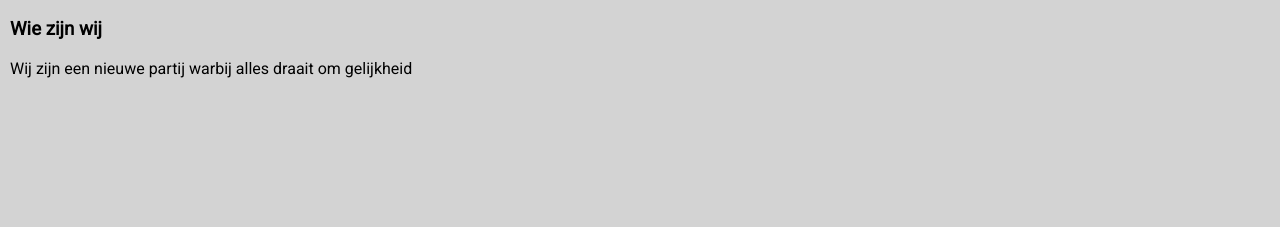
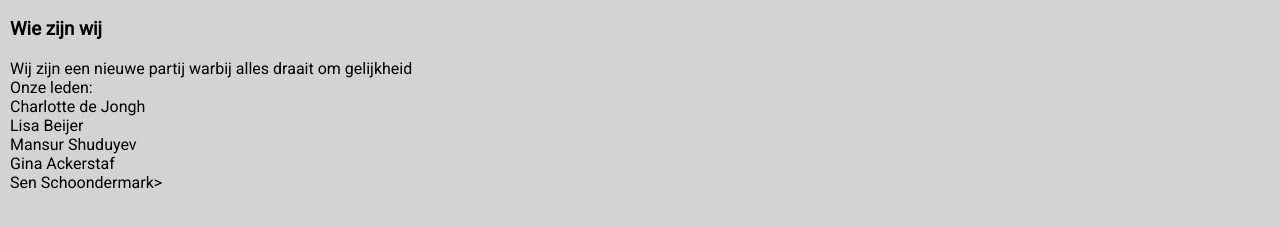
Before and after one commit to FriendlyWaterBottle/FriendlyWaterbottle.github.io, a plain HTML site: page te-doen.html in a window 1280 px wide. Shown: the part 235-462 px from the top of the page. Drawn offline with Linux system fonts and the light colour scheme.

Commit message:
Update te-doen.html

```diff
--- a/te-doen.html
+++ b/te-doen.html
@@ -32,7 +32,7 @@
                 <div class="extra-text">
                     <h1>Over ons</h1>
                     <h3>Wie zijn wij</h3>
-                    <p>Wij zijn een nieuwe partij warbij alles draait om gelijkheid</p>
+                    <p>Wij zijn een nieuwe partij warbij alles draait om gelijkheid<br> Onze leden:<br> Charlotte de Jongh<br>Lisa Beijer<br>Mansur Shuduyev<br>Gina Ackerstaf<br>Sen Schoondermark></p>
                 </div>
             </div>
         </div>
```
